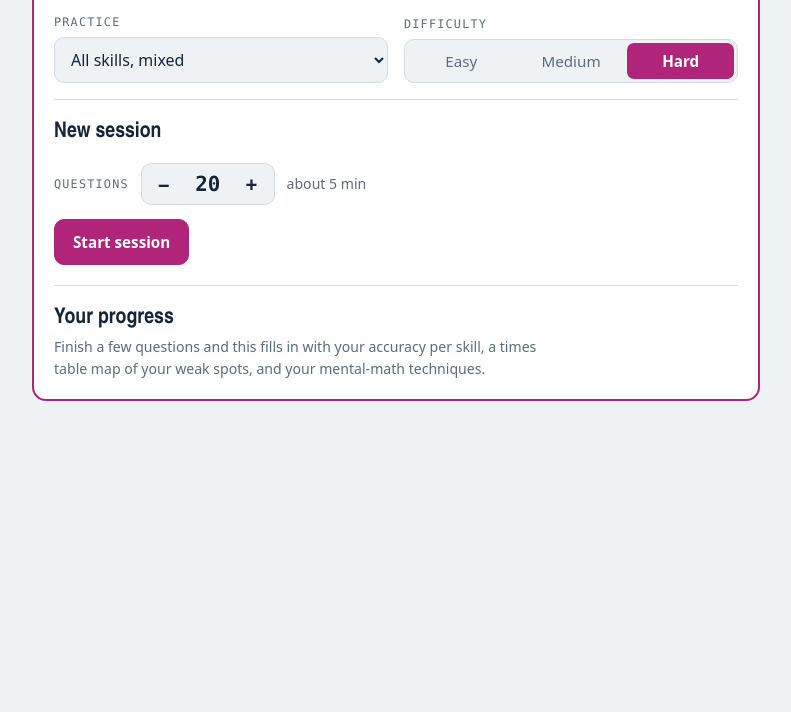
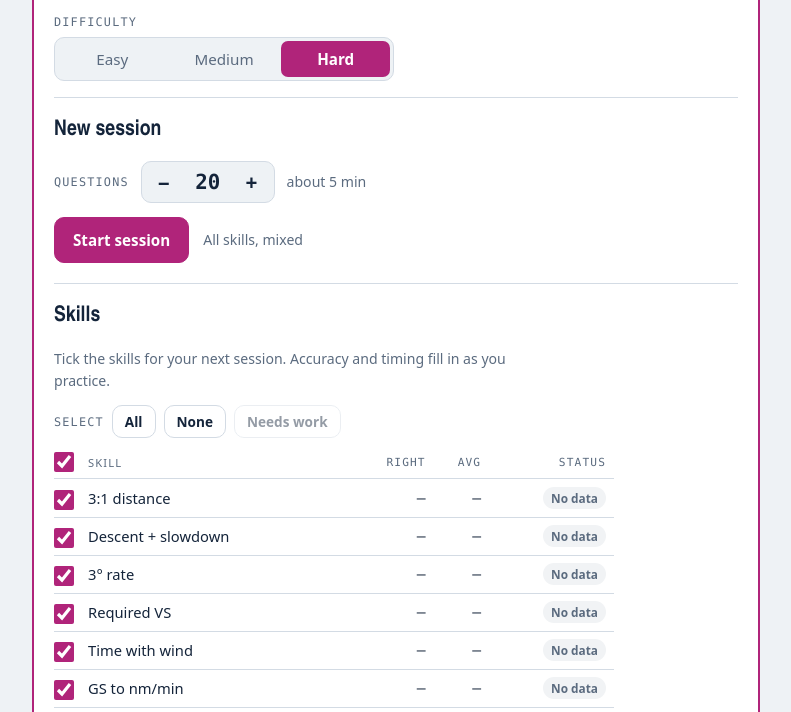
Before and after one commit to isabanin/aviation-drills, a plain HTML site: page index.html in a window 1280 px wide. Shown: the part 82-794 px from the top of the page, without its empty margins (244-1035 px from the left). Drawn offline with Linux system fonts and the light colour scheme.

Commit message:
Pick skills with checkboxes in the progress table
The Practice dropdown is gone. Each row of the skills table has a
checkbox (tap the row or the box); the header box selects all, and
All / None / Needs work buttons select in one tap. One skill runs on
its own, several run mixed with adaptive weighting. Start is disabled
until at least one skill is ticked. The selection is remembered, and
the old single-skill choice carries over.

Co-Authored-By: Claude Opus 5.5 <noreply@anthropic.com>
Claude-Session: https://claude.ai/code/session_01U2xbWNmKPLPMZFasw8Kqmm

```diff
--- a/index.html
+++ b/index.html
@@ -98,6 +98,16 @@ h2{font-size:1.7rem}
 .tzt td span{font:500 .75rem var(--mono);color:var(--muted)}
 .tzt .o4{background:var(--t-mir)} .tzt .o5{background:var(--t-pat)} .tzt .o6{background:var(--t-rule)} .tzt .o7{background:var(--t-sq)} .tzt .o8{background:var(--t-core)}
 .tzt td.hl{box-shadow:inset 0 0 0 3px var(--magenta)}
+.start-row{display:flex;align-items:center;gap:14px;flex-wrap:wrap}
+.btn:disabled{opacity:.45;cursor:not-allowed}
+.quick{display:flex;align-items:center;gap:8px;flex-wrap:wrap}
+.sk .ck{width:34px;padding-right:4px}
+.bk.sk{max-width:560px}
+.bk.sk td:nth-child(2),.bk.sk th:nth-child(2){text-align:left;font-family:var(--body)}
+.sk input[type=checkbox]{width:20px;height:20px;accent-color:var(--magenta);cursor:pointer;margin:0;vertical-align:middle}
+.sk tbody tr{cursor:pointer}
+.sk tbody tr:not(.on) td:not(.ck){opacity:.5}
+.sk label{cursor:pointer}
 .mult-note{margin:0;font-size:.88rem;color:var(--muted);max-width:52ch;flex-basis:100%}
 .dash{display:flex;flex-direction:column;gap:14px;width:100%;border-top:1px solid var(--rule);padding-top:16px;margin-top:6px}
 .dash h3{margin:0}
@@ -198,10 +208,6 @@ h2{font-size:1.7rem}
     <div class="prog" id="prog" hidden><i id="progBar"></i></div>
     <div class="ses-info" id="sesInfo" hidden></div>
     <div class="controls" id="controls">
-      <div class="mode">
-        <label for="mode">Practice</label>
-        <select id="mode"></select>
-      </div>
       <p class="mult-note" id="multNote" hidden>Adaptive: times table facts plus mental shortcuts like × 1,500, ÷ 2,500, ÷ 60 and halves. Weak and slow items come back more often.</p>
       <div class="mode" id="lvlWrap">
         <span class="lbl" id="lvlLbl">Difficulty</span>
@@ -220,7 +226,7 @@ h2{font-size:1.7rem}
         </div>
         <span class="est" id="est">about 5 min</span>
       </div>
-      <button class="btn" type="button" id="startBtn">Start session</button>
+      <div class="start-row"><button class="btn" type="button" id="startBtn">Start session</button><span class="est" id="selInfo" aria-live="polite"></span></div>
       <div class="dash" id="dash"></div>
     </div>
     <div class="play" id="playView" hidden>
@@ -693,7 +699,7 @@ const LEVELS=['easy','medium','hard'];
 const MIXED=Object.keys(TYPES);
 const fa=c=>{const n=c.ans;if(c.hdg)return h3(n)+'°';if(c.rwy)return r2(n);if(c.time)return String(n).padStart(4,'0');if(c.dur)return Math.floor(n/100)+':'+String(n%100).padStart(2,'0');if(c.unit==='nm/min')return(+n.toFixed(2)).toString();if(Math.abs(n)>=1000)return fmt(n);return(+n.toFixed(1)).toString();};
 
-let mode='all',lvl='hard',cur=null,start=0,tick=null,answered=false,hiddenAt=0;
+let chosen=null,lvl='hard',cur=null,start=0,tick=null,answered=false,hiddenAt=0;
 const $=id=>document.getElementById(id);
 const store=(k,v)=>{try{v===null?localStorage.removeItem(k):localStorage.setItem(k,JSON.stringify(v))}catch(e){}};
 const load=k=>{try{return JSON.parse(localStorage.getItem(k)||'null')}catch(e){return null}};
@@ -715,7 +721,9 @@ function logAnswer(c,ok,sec){qn++;bump('s:'+c.key,ok,sec,TARGET[c.key]);(c.items
   store('dmd-log',lg);store('dmd-items',items);store('dmd-qn',qn);}
 function wOf(key,boxw,neww){const it=items[key];if(!it)return neww;let w=boxw[it.box];const gap=qn-it.lastQ;if(gap<3)w*=.1;else if(gap<6)w*=.5;return w;}
 function wpick(keys,boxw=BOXW,neww=NEWW){const ws=keys.map(k=>wOf(k,boxw,neww)),tot=ws.reduce((a,b)=>a+b,0);let r=Math.random()*tot;for(let i=0;i<keys.length;i++){r-=ws[i];if(r<=0)return keys[i];}return keys[keys.length-1];}
-const pickSkill=()=>wpick(MIXED.map(k=>'s:'+k),SKW,SKNEW).slice(2);
+const pickSkill=()=>wpick(chosen.map(k=>'s:'+k),SKW,SKNEW).slice(2);
+const onlyMult=()=>chosen.length===1&&chosen[0]==='mult';
+const selLabel=()=>chosen.length===MIXED.length?'All skills, mixed':chosen.length===1?TYPES[chosen[0]].label:`${chosen.length} skills, mixed`;
 
 // Math skills: 2-9 facts in three forms, plus technique problems (BRIDGE) that use the facts the way the aviation math does
 const FACTS=[];for(let a=2;a<=9;a++)for(let b=a;b<=9;b++)FACTS.push('m:'+a+'x'+b);
@@ -737,15 +745,22 @@ function mNext(){let key;const due=FACTS.concat(BKEYS).filter(k=>items[k]&&items
 // Red: last answer wrong. Yellow: last answer slow, or recovering from a miss/slow answer and not yet confirmed 3 times. Green: otherwise.
 function mState(it){if(!it)return'none';if(!it.lastOk)return'miss';if(it.lastSlow)return'slow';if((it.n>it.ok||it.slow>0)&&it.box<3)return'slow';return'good';}
 const STATE_LBL={good:'Solid',slow:'Slow or shaky',miss:'Missed last time',none:'Not practiced yet'};
+function wireSel(el,weak){
+  el.querySelectorAll('input[data-sk]').forEach(c=>c.addEventListener('change',()=>setChosen(c.checked?chosen.concat(c.dataset.sk):chosen.filter(k=>k!==c.dataset.sk))));
+  el.querySelectorAll('tr[data-row]').forEach(tr=>tr.addEventListener('click',e=>{if(e.target.closest('input,label'))return;const k=tr.dataset.row;setChosen(chosen.includes(k)?chosen.filter(x=>x!==k):chosen.concat(k));}));
+  $('skAll').addEventListener('change',e=>setChosen(e.target.checked?MIXED:[]));
+  el.querySelectorAll('[data-q]').forEach(b=>b.addEventListener('click',()=>setChosen(b.dataset.q==='all'?MIXED:b.dataset.q==='none'?[]:weak)));}
 function renderDash(){const lg=load('dmd-log')||{},hist=load('dmd-hist')||[],el=$('dash');
   const skills=Object.keys(TYPES).map(k=>{const a=lg[k]||[],n=a.length,ok=a.filter(x=>x[0]).length,slow=a.filter(x=>x[0]&&x[1]>(k==='mult'?x[2]:Math.max(x[2],TARGET[k]))).length,avg=n?Math.round(a.reduce((s,x)=>s+x[1],0)/n):0,it=items['s:'+k];
     const acc=n?Math.round(ok/n*100):null,st=!n?'none':acc<75||slow/n>.4?'weak':acc>=90&&slow/n<=.2?'strong':'ok';return{k,n,acc,avg,st,all:it?it.n:0};});
   const answered=skills.reduce((s,x)=>s+x.all,0);
-  if(!answered){el.innerHTML=`<div class="dash-empty"><h3>Your progress</h3><p>Finish a few questions and this fills in with your accuracy per skill, a times table map of your weak spots, and your mental-math techniques.</p></div>`;return;}
   const focus=skills.filter(x=>x.st==='weak').sort((a,b)=>a.acc-b.acc).slice(0,2).map(x=>TYPES[x.k].label);
   const chip={strong:'Strong',ok:'Okay',weak:'Needs work',none:'No data'};
-  let h=`<h3>Your progress</h3><p class="dmeta">${answered} answers logged${hist.length?` · ${hist.length} session${hist.length>1?'s':''}`:''}${focus.length?` · Focus next: <b>${focus.join(', ')}</b>`:''}</p>`;
-  h+=`<div class="tbl-wrap"><table class="bk sk"><thead><tr><th>Skill</th><th>Right</th><th>Avg</th><th>Status</th></tr></thead><tbody>${skills.map(x=>`<tr><td>${TYPES[x.k].label}</td><td>${x.acc===null?'–':x.acc+'%'}</td><td>${x.n?x.avg+'s':'–'}</td><td><span class="chip ${x.st}">${chip[x.st]}</span></td></tr>`).join('')}</tbody></table></div><p class="note">Based on your last 50 answers per skill. A correct answer counts as slow past the target: 3–4 s for times table facts, 10–15 s for single steps, 30–60 s for multi-step problems.</p>`;
+  const weak=skills.filter(x=>x.st==='weak').map(x=>x.k);
+  let h=`<h3>Skills</h3><p class="dmeta">${answered?`${answered} answers logged${hist.length?` · ${hist.length} session${hist.length>1?'s':''}`:''}${focus.length?` · Focus next: <b>${focus.join(', ')}</b>`:''}`:'Tick the skills for your next session. Accuracy and timing fill in as you practice.'}</p>`;
+  h+=`<div class="quick"><span class="lbl">Select</span><button type="button" class="btn ghost sm" data-q="all">All</button><button type="button" class="btn ghost sm" data-q="none">None</button><button type="button" class="btn ghost sm" data-q="weak"${weak.length?'':' disabled'}>Needs work${weak.length?` (${weak.length})`:''}</button></div>`;
+  h+=`<div class="tbl-wrap"><table class="bk sk" id="skillTbl"><thead><tr><th class="ck"><input type="checkbox" id="skAll" aria-label="Select all skills"></th><th>Skill</th><th>Right</th><th>Avg</th><th>Status</th></tr></thead><tbody>${skills.map(x=>`<tr data-row="${x.k}"><td class="ck"><input type="checkbox" id="sk-${x.k}" data-sk="${x.k}"></td><td><label for="sk-${x.k}">${TYPES[x.k].label}</label></td><td>${x.acc===null?'–':x.acc+'%'}</td><td>${x.n?x.avg+'s':'–'}</td><td><span class="chip ${x.st}">${chip[x.st]}</span></td></tr>`).join('')}</tbody></table></div>${answered?`<p class="note">Based on your last 50 answers per skill. A correct answer counts as slow past the target: 3–4 s for times table facts, 10–15 s for single steps, 30–60 s for multi-step problems.</p>`:''}`;
+  if(!answered){el.innerHTML=h;wireSel(el,weak);renderSel();return;}
   h+=`<div class="heat-wrap"><div class="lbl">Times table</div><div class="heat" id="heat" role="grid" aria-label="Times table weak spots"><div class="hd">×</div>`;
   for(let j=2;j<=9;j++)h+=`<div class="hd">${j}</div>`;
   for(let i=2;i<=9;i++){h+=`<div class="hd">${i}</div>`;for(let j=2;j<=9;j++){const lo=Math.min(i,j),hi=Math.max(i,j),k='m:'+lo+'x'+hi,s=mState(items[k]);h+=`<button type="button" class="c ${s}" data-k="${k}" aria-label="${i} times ${j}: ${STATE_LBL[s]}">${i*j}</button>`;}}
@@ -753,7 +768,7 @@ function renderDash(){const lg=load('dmd-log')||{},hist=load('dmd-hist')||[],el=
   h+=`<div class="lbl">Techniques</div><div class="bridge">${BKEYS.map(k=>{const s=mState(items[k]);return`<button type="button" class="bchip ${s}" data-k="${k}">${BRIDGE[k].label}</button>`;}).join('')}</div><p class="cell-info" id="cellInfo" aria-live="polite">Tap a cell to see its history.</p></div>`;
   if(hist.length)h+=`<div class="recent"><div class="lbl">Recent sessions</div><ol>${hist.slice(-5).reverse().map(x=>`<li><span>${new Date(x.t).toLocaleDateString(undefined,{month:'short',day:'numeric'})} · ${esc(x.label)}</span><b class="${x.pct>=75?'hi':x.pct>=50?'mid':'lo'}">${x.pct}%</b><em>${x.n} q · ${x.avg}s avg</em></li>`).join('')}</ol></div>`;
   h+=`<button type="button" class="btn ghost sm" id="resetBtn">Reset progress</button>`;
-  el.innerHTML=h;
+  el.innerHTML=h;wireSel(el,weak);renderSel();
   el.querySelectorAll('[data-k]').forEach(b=>b.addEventListener('click',()=>{el.querySelectorAll('.sel').forEach(x=>x.classList.remove('sel'));el.querySelectorAll(`[data-k="${b.dataset.k}"]`).forEach(x=>x.classList.add('sel'));const k=b.dataset.k,it=items[k],name=BRIDGE[k]?BRIDGE[k].label+' problems':k.slice(2).replace('x',' × ');
     $('cellInfo').textContent=it?`${name}: ${it.ok} of ${it.n} right, ${it.slow} slow, recent avg ${it.sec.toFixed(1)}s. ${STATE_LBL[mState(it)]}.`:`${name}: not practiced yet.`;}));
   const rb=$('resetBtn');let armed=false;rb.addEventListener('click',()=>{if(!armed){armed=true;rb.textContent='Tap again to erase all progress';rb.classList.add('danger');setTimeout(()=>{armed=false;if(rb.isConnected){rb.textContent='Reset progress';rb.classList.remove('danger');}},4000);return;}
@@ -765,7 +780,7 @@ let ses=load('dmd-session');if(!ses||!Array.isArray(ses.res)||!(ses.n>0)||ses.re
 const saveSes=()=>store('dmd-session',ses);
 const PER_Q=15; // seconds per question used for the time estimate
 function view(v){$('startView').hidden=v!=='start';$('playView').hidden=v!=='play';$('sumView').hidden=v!=='sum';
-  const on=v==='play';$('stats').hidden=!on;$('stopBtn').hidden=!on;$('prog').hidden=!on;$('controls').hidden=v!=='start';$('sesInfo').hidden=!on;if(on)$('sesInfo').textContent=(mode==='all'?'All skills, mixed':TYPES[mode].label)+' · '+(mode==='mult'?'Adaptive':lvl[0].toUpperCase()+lvl.slice(1));renderLvl();if(v==='start')renderDash();}
+  const on=v==='play';$('stats').hidden=!on;$('stopBtn').hidden=!on;$('prog').hidden=!on;$('controls').hidden=v!=='start';$('sesInfo').hidden=!on;if(on)$('sesInfo').textContent=selLabel()+' · '+(onlyMult()?'Adaptive':lvl[0].toUpperCase()+lvl.slice(1));renderLvl();if(v==='start')renderDash();}
 function renderStats(){if(!ses)return;const r=ses.res,right=r.filter(x=>x.ok).length,t=r.reduce((a,x)=>a+x.sec,0);
   $('sQ').textContent=Math.min(r.length+(answered?0:1),ses.n);$('sN').textContent=ses.n;$('sRight').textContent=right+'/'+r.length;
   $('sAvg').textContent=r.length?Math.round(t/r.length)+'s':'–';$('progBar').style.width=(r.length/ses.n*100)+'%';}
@@ -778,7 +793,7 @@ const isDone=()=>ses&&ses.res.length>=ses.n;
 
 const recentQ=[];
 function next(){if(isDone())return finish();
-  const k=mode==='all'?pickSkill():mode,gen=()=>k==='mult'?mNext():lvl==='hard'?TYPES[k].gen():SIMPLE[k](lvl==='easy');let g=gen();for(let i=0;i<15&&recentQ.includes(g.q);i++)g=gen();
+  const k=chosen.length===1?chosen[0]:pickSkill(),gen=()=>k==='mult'?mNext():lvl==='hard'?TYPES[k].gen():SIMPLE[k](lvl==='easy');let g=gen();for(let i=0;i<15&&recentQ.includes(g.q);i++)g=gen();
   recentQ.push(g.q);if(recentQ.length>4)recentQ.shift();cur=Object.assign({key:k},g);answered=false;
   $('qtype').textContent=TYPES[k].label;$('question').innerHTML=cur.q;$('unit').textContent=cur.unit;$('answer').value='';$('result').hidden=true;$('nextBtn').textContent='Next';
   start=Date.now();clearInterval(tick);tick=setInterval(()=>{$('timer').textContent=elapsed()+'s'},500);$('timer').textContent='0s';renderStats();
@@ -837,19 +852,20 @@ function finish(){clearInterval(tick);const r=ses.res,n=r.length,right=r.filter(
   ses=null;store('dmd-session',null);try{$('answer').blur()}catch(e){}
   view('sum');$('againBtn').onclick=()=>{view('start');renderCount();};
   if(pct>=90&&!matchMedia('(prefers-reduced-motion: reduce)').matches){const b=$('sumView').querySelector('.pct');b.animate([{transform:'scale(.6)',opacity:0},{transform:'scale(1.08)',opacity:1},{transform:'scale(1)'}],{duration:600,easing:'cubic-bezier(.3,1.6,.5,1)'});}}
-try{const m=localStorage.getItem('dmd-mode');if(m&&(m==='all'||TYPES[m]))mode=m;}catch(e){}
-const sel=$('mode');
-sel.innerHTML='<option value="all">All skills, mixed</option>'+Object.keys(TYPES).map(k=>`<option value="${k}">${TYPES[k].label}</option>`).join('');
-sel.value=mode;
-sel.addEventListener('change',()=>{mode=sel.value;try{localStorage.setItem('dmd-mode',mode)}catch(e){};renderLvl();if(ses&&!advancing){if(!answered&&cur){next();}}});
+(()=>{const s=load('dmd-sel');if(Array.isArray(s))chosen=s.filter(k=>TYPES[k]);else{let m=null;try{m=localStorage.getItem('dmd-mode')}catch(e){}chosen=m&&TYPES[m]?[m]:MIXED.slice();}
+  if(!chosen.length&&!Array.isArray(s))chosen=MIXED.slice();})();
+function setChosen(list){chosen=MIXED.filter(k=>list.includes(k));store('dmd-sel',chosen);renderLvl();renderSel();}
+function renderSel(){const n=chosen.length;$('startBtn').disabled=!n;$('selInfo').textContent=!n?'Pick at least one skill below':n===MIXED.length?'All skills, mixed':n===1?TYPES[chosen[0]].label+' only':`${n} skills, mixed`;
+  document.querySelectorAll('#skillTbl input[data-sk]').forEach(c=>{c.checked=chosen.includes(c.dataset.sk);c.closest('tr').classList.toggle('on',c.checked);});
+  const all=$('skAll');if(all){all.checked=n===MIXED.length;all.indeterminate=n>0&&n<MIXED.length;}}
 try{const l=localStorage.getItem('dmd-level');if(LEVELS.includes(l))lvl=l;}catch(e){}
 const LVL_OPTS=[['easy','Easy'],['medium','Medium'],['hard','Hard']];
-function renderLvl(){$('lvlWrap').hidden=mode==='mult';$('multNote').hidden=mode!=='mult';
+function renderLvl(){$('lvlWrap').hidden=onlyMult();$('multNote').hidden=!onlyMult();
   $('lvl').innerHTML=LVL_OPTS.map(([v,t])=>`<button type="button" role="radio" id="lvl-${v}" data-l="${v}" aria-checked="${v===lvl}">${t}</button>`).join('');}
 $('lvl').addEventListener('click',e=>{const b=e.target.closest('button');if(!b||ses)return;const v=b.dataset.l;
   if(lvl===v)return;lvl=v;try{localStorage.setItem('dmd-level',v)}catch(e){}
   renderLvl();});
-renderCount();if(ses){view('play');next();}else view('start');
+renderCount();if(ses){view('play');next();}else view('start');renderSel();
 })();
 </script>
 
--- a/sw.js
+++ b/sw.js
@@ -1,4 +1,4 @@
-const CACHE='descent-drill-v42';
+const CACHE='descent-drill-v43';
 const FILES=['./','index.html','icon.svg','manifest.webmanifest','icon-180.png','icon-192.png','icon-512.png'];
 self.addEventListener('install',e=>{e.waitUntil(caches.open(CACHE).then(c=>c.addAll(FILES)).then(()=>self.skipWaiting()))});
 self.addEventListener('activate',e=>{e.waitUntil(caches.keys().then(ks=>Promise.all(ks.filter(k=>k!==CACHE).map(k=>caches.delete(k)))).then(()=>self.clients.claim()))});
```
